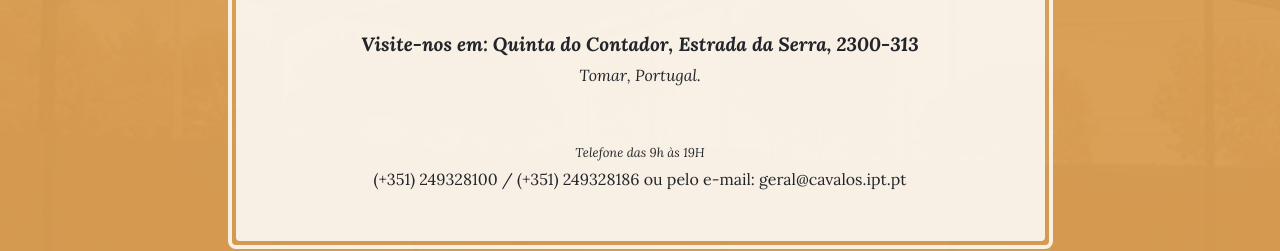
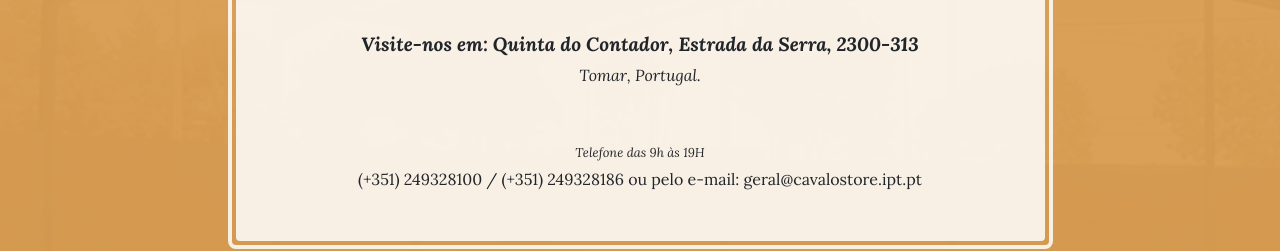
Before and after one commit to Americo21254/Racas-Equestres, a website: page venda.html in a window 1280 px wide. Shown: the part 1160-1411 px from the top of the page. Drawn offline with Linux system fonts and the light colour scheme.

Commit message:
Update venda.html

```diff
--- a/venda.html
+++ b/venda.html
@@ -112,7 +112,7 @@
                 (+351) 249328100 / (+351) 249328186
 
                             ou pelo e-mail:
-                geral@cavalos.ipt.pt
+                geral@cavalostore.ipt.pt
               </p>
             </div>
           </div>
```
